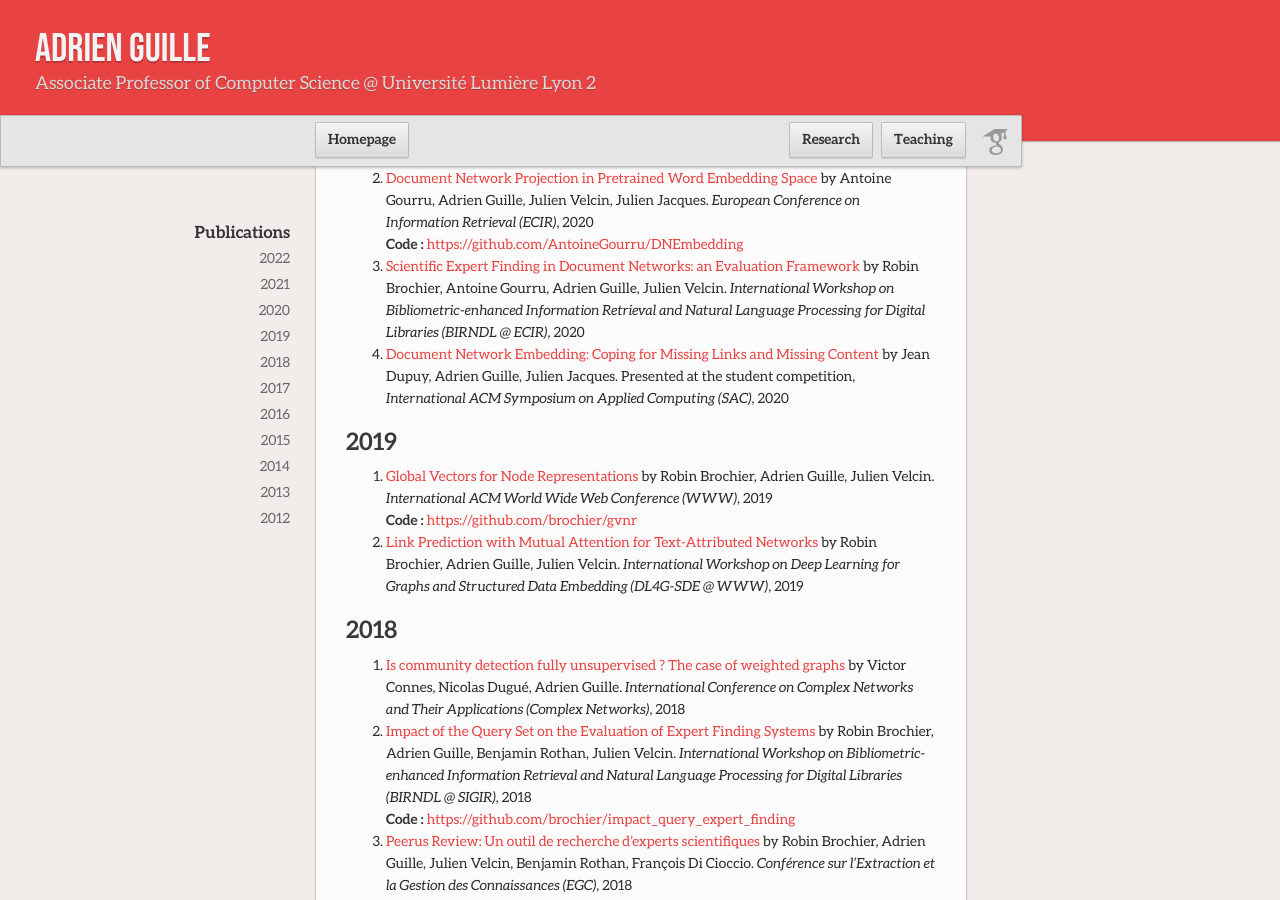
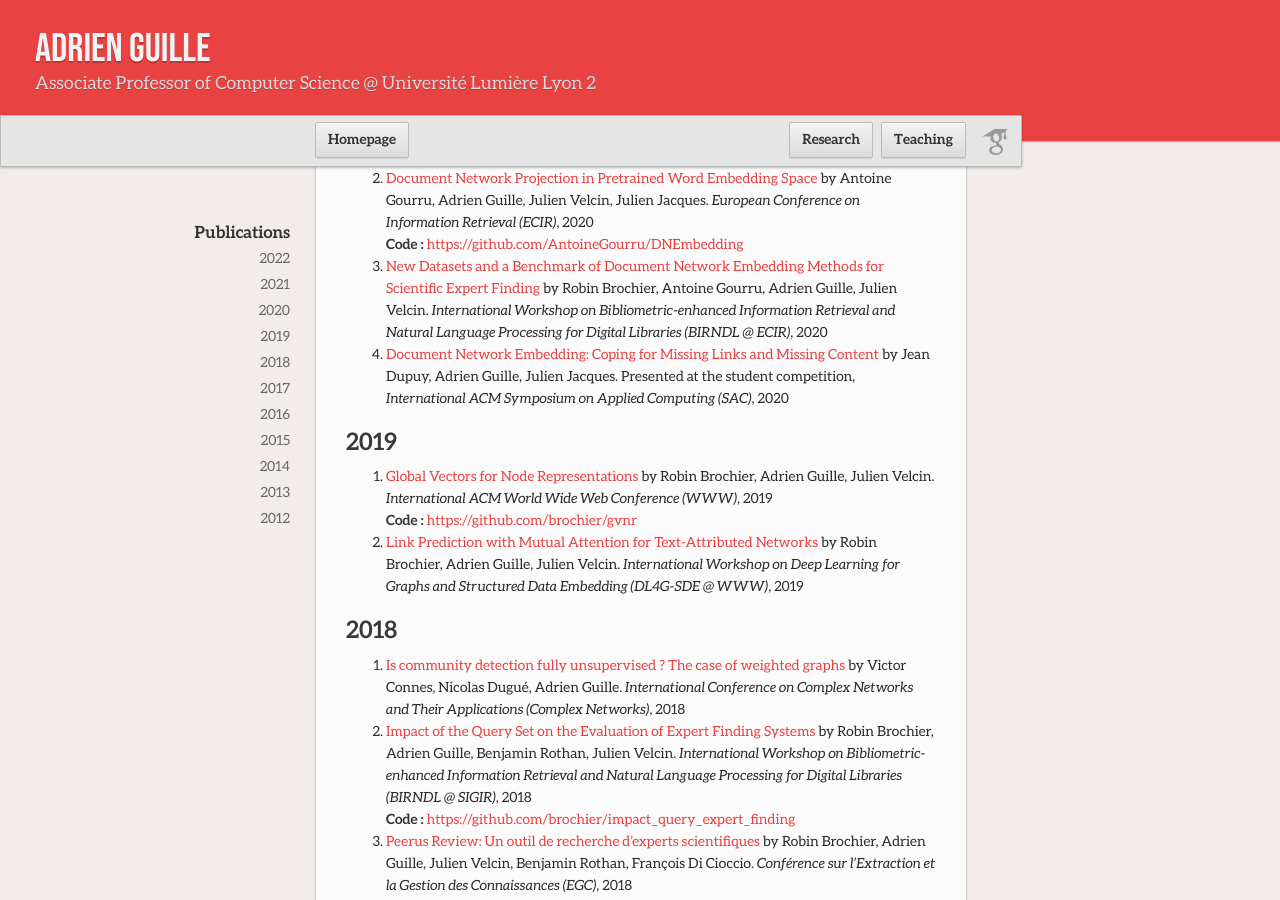
Before and after one commit to AdrienGuille/adrienguille.github.io, a Jekyll site: the page built from publications.md, in a window 1280 px wide and 900 px high, scrolled down 549 px. Built offline with Jekyll 4.4.1, drawn with Linux system fonts in a browser that asks for light colours; our own code applies the rules of GitHub Pages for plain Markdown files.

Commit message:
Update publications.md

```diff
--- a/publications.md
+++ b/publications.md
@@ -4,18 +4,18 @@
 
 ## 2022
 
-- [Anchor Prediction: A Topic Modeling Approach](#) by Jean Dupuy, Adrien Guille, Julien Jacques. *International Wikimedia Workshop (Wiki @ WWW)*, 2022
+- [Anchor Prediction: A Topic Modeling Approach](https://wikiworkshop.org/2022/papers/WikiWorkshop2022_paper_6.pdf) by Jean Dupuy, Adrien Guille, Julien Jacques. *International Wikimedia Workshop (Wiki @ WWW)*, 2022
 - [Classification interprétable de documents à l'aide d'un réseau de neurones opérant sur des graphes](#) by Adrien Guille, Hugo Attali. *Atelier Fouille de Textes (TextMine @ EGC)*, 2022
 
 ## 2021
 
-- [Contextual-RTM: un cadre général pour la modélisation de thématiques dans les réseaux de documents](publications/crtm_egc21.pdf) by Jean Dupuy, Adrien Guille, Julien Jacques. *Conférence sur l'Extraction et la Gestion des Connaissances (EGC)*, 2021
+- [Contextual-RTM: un cadre général pour la modélisation de thématiques dans les réseaux de documents](https://editions-rnti.fr/render_pdf.php?p=1002639) by Jean Dupuy, Adrien Guille, Julien Jacques. *Conférence sur l'Extraction et la Gestion des Connaissances (EGC)*, 2021
 
 ## 2020
 
 - [Inductive Document Network Embedding with Topic-Word Attention](https://arxiv.org/pdf/2001.03369.pdf) by Robin Brochier, Adrien Guille, Julien Velcin. *European Conference on Information Retrieval (ECIR)*, 2020<br>**Code:** [https://github.com/brochier/idne](https://github.com/brochier/idne)
 - [Document Network Projection in Pretrained Word Embedding Space](https://arxiv.org/pdf/2001.05727.pdf) by Antoine Gourru, Adrien Guille, Julien Velcin, Julien Jacques. *European Conference on Information Retrieval (ECIR)*, 2020<br>**Code :** [https://github.com/AntoineGourru/DNEmbedding](https://github.com/AntoineGourru/DNEmbedding)
-- [Scientific Expert Finding in Document Networks: an Evaluation Framework](#) by Robin Brochier, Antoine Gourru, Adrien Guille, Julien Velcin. *International Workshop on Bibliometric-enhanced Information Retrieval and Natural Language Processing for Digital Libraries (BIRNDL @ ECIR)*, 2020
+- [New Datasets and a Benchmark of Document Network Embedding Methods for Scientific Expert Finding](https://arxiv.org/pdf/2004.03621.pdf) by Robin Brochier, Antoine Gourru, Adrien Guille, Julien Velcin. *International Workshop on Bibliometric-enhanced Information Retrieval and Natural Language Processing for Digital Libraries (BIRNDL @ ECIR)*, 2020
 - [Document Network Embedding: Coping for Missing Links and Missing Content](https://arxiv.org/pdf/1912.03048.pdf) by Jean Dupuy, Adrien Guille, Julien Jacques. Presented at the student competition, *International ACM Symposium on Applied Computing (SAC)*, 2020
 
 ## 2019
@@ -32,11 +32,11 @@
 
 ## 2017
 
-- [Gender Differences in Swearing: A Corpus Study of Twitter](http://mediamining.univ-lyon2.fr/people/guille/publications/swearing.pdf) by Michael Gauthier, Adrien Guille. *Advances in Swearing Research, Pragmatics & Beyond New Series*, 2017
+- [Gender Differences in Swearing: A Corpus Study of Twitter](publications/swearing.pdf) by Michael Gauthier, Adrien Guille. *Advances in Swearing Research, Pragmatics & Beyond New Series*, 2017
 
 ## 2016
 
-- [CATS: Collection and Analysis of Tweets made Simple](#) by Ciprian-Octavian Truica, Adrien Guille, Michael Gauthier. *International ACM Conference on Computer-Supported Cooperative Work and Social Computing (CSCW)*, 2016<br>**Code :** [https://github.com/CATS-Project](https://github.com/CATS-Project)
+- [CATS: Collection and Analysis of Tweets made Simple](https://www.researchgate.net/publication/291640032_CATS_Collection_and_Analysis_of_Tweets_Made_Simple) by Ciprian-Octavian Truica, Adrien Guille, Michael Gauthier. *International ACM Conference on Computer-Supported Cooperative Work and Social Computing (CSCW)*, 2016<br>**Code :** [https://github.com/CATS-Project](https://github.com/CATS-Project)
 - [Topic modeling and hypergraph mining to analyze the EGC conference history](http://mediamining.univ-lyon2.fr/people/guille/publications/egc2016.pdf) by Adrien Guille, Pavel Soriano, Ciprian Truica. *Conférence sur l'Extraction et la Gestion des Connaissances (EGC)*, 2016<br>**Best Paper Award (challenge)**
 - [TOM: A library for topic modeling and browsing](http://mediamining.univ-lyon2.fr/people/guille/publications/egc2016_demo.pdf) by Adrien Guille, Pavel Soriano. *Conférence française sur l'Extraction et la Gestion des Connaissances (EGC)*, 2016<br>**Code :** [https://github.com/AdrienGuille/TOM](https://github.com/AdrienGuille/TOM)
 
```
